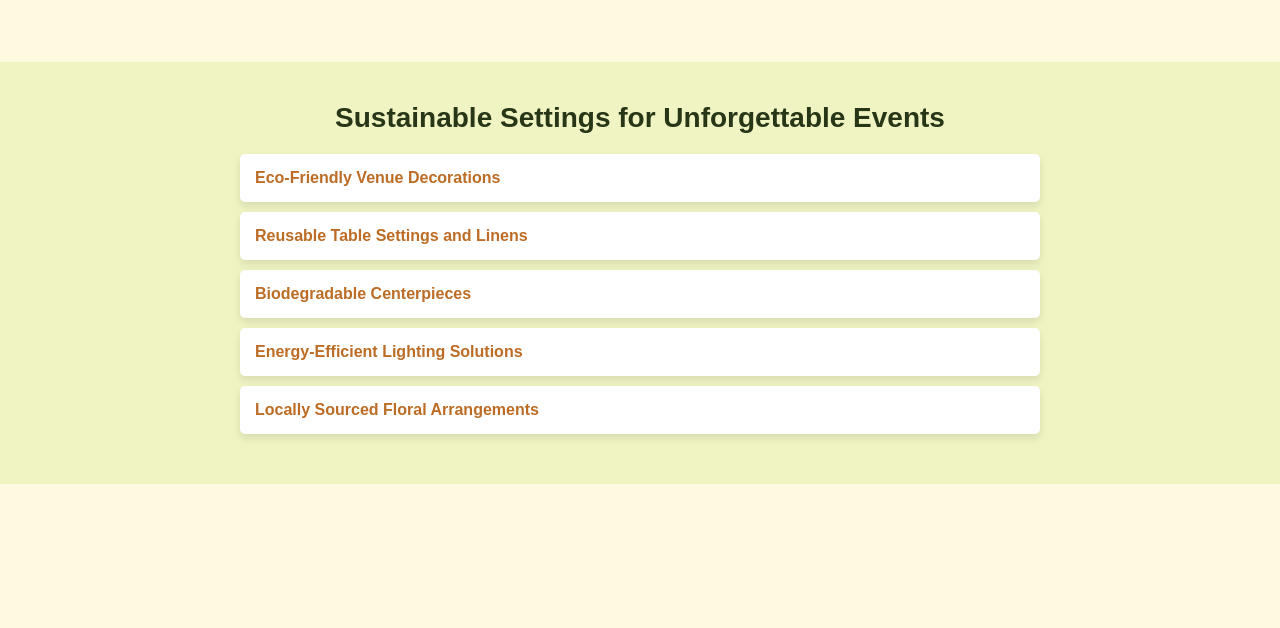
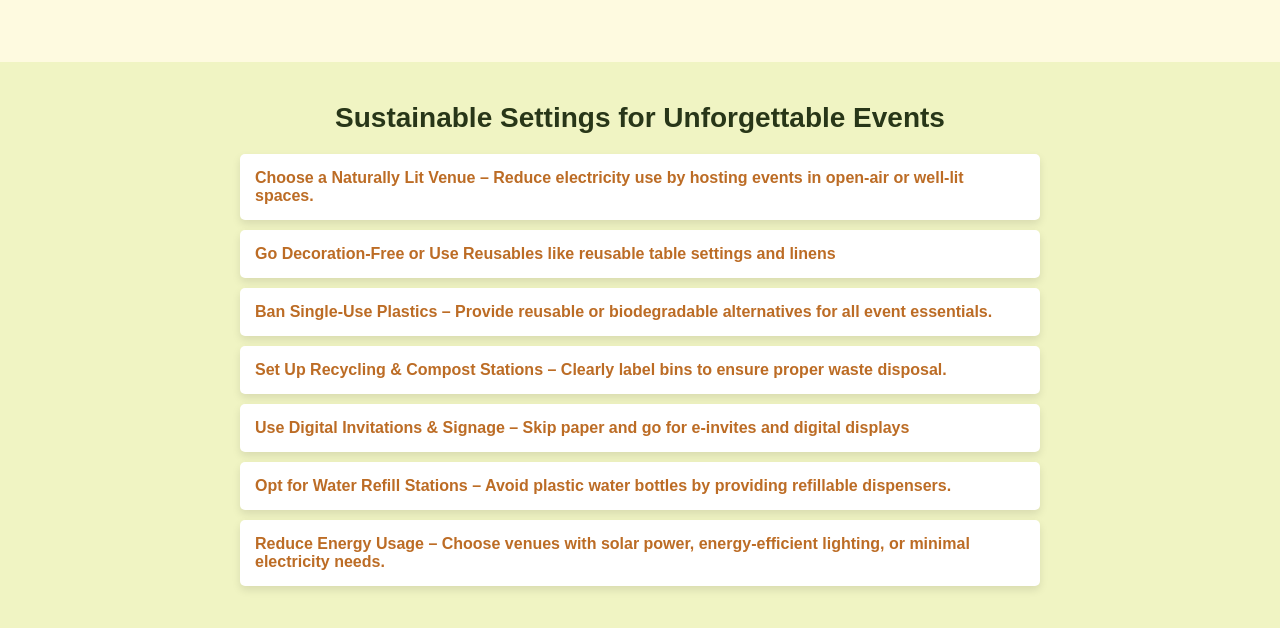
Before and after one commit to Sameera-Naren/ecopick, a website: page venues.html in a window 1280 px wide. Shown: the part 450-1078 px from the top of the page. Before the commit the page ends 934 px from the top, so only its background shows below. Drawn offline with Linux system fonts and the light colour scheme.

Commit message:
modified text in sub section

```diff
--- a/venues.html
+++ b/venues.html
@@ -29,11 +29,13 @@
     <section class="decorations-sub">
         <h2>Sustainable Settings for Unforgettable Events</h2>
         <ul>
-            <li><strong>Eco-Friendly Venue Decorations</strong></li>
-            <li><strong>Reusable Table Settings and Linens</strong></li>
-            <li><strong>Biodegradable Centerpieces</strong></li>
-            <li><strong>Energy-Efficient Lighting Solutions</strong></li>
-            <li><strong>Locally Sourced Floral Arrangements</strong></li>
+            <li><strong>Choose a Naturally Lit Venue – Reduce electricity use by hosting events in open-air or well-lit spaces.</strong></li>
+            <li><strong>Go Decoration-Free or Use Reusables like reusable table settings and linens</strong></li>
+            <li><strong>Ban Single-Use Plastics – Provide reusable or biodegradable alternatives for all event essentials.</strong></li>
+            <li><strong>Set Up Recycling & Compost Stations – Clearly label bins to ensure proper waste disposal.</strong></li>
+            <li><strong>Use Digital Invitations & Signage – Skip paper and go for e-invites and digital displays</strong></li>
+            <li><strong>Opt for Water Refill Stations – Avoid plastic water bottles by providing refillable dispensers.</strong></li>
+            <li><strong>Reduce Energy Usage – Choose venues with solar power, energy-efficient lighting, or minimal electricity needs.</strong></li>
         </ul>
     </section>
 
```
Also changed, not shown: package.json (added, +18 -0 lines), 1 other file.
